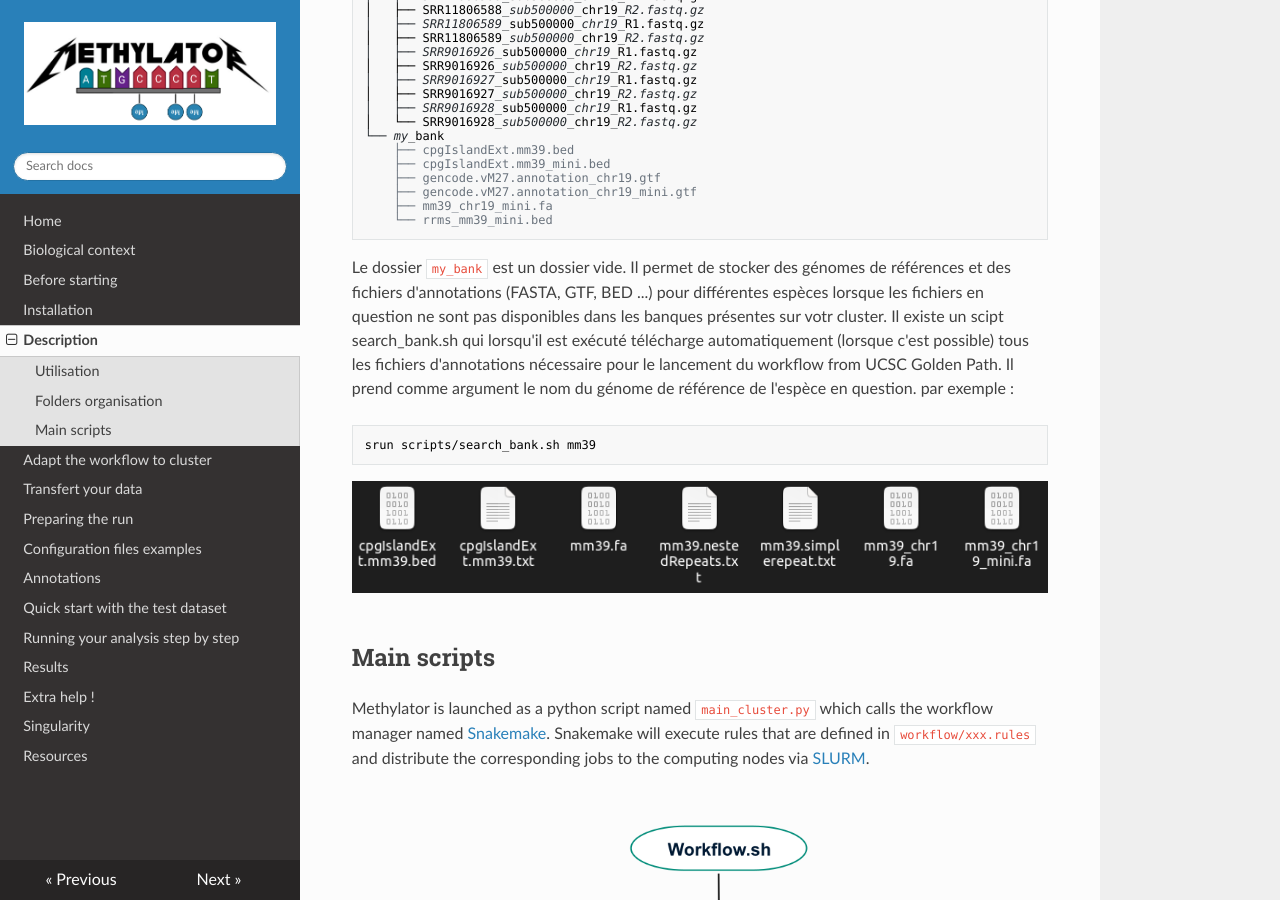
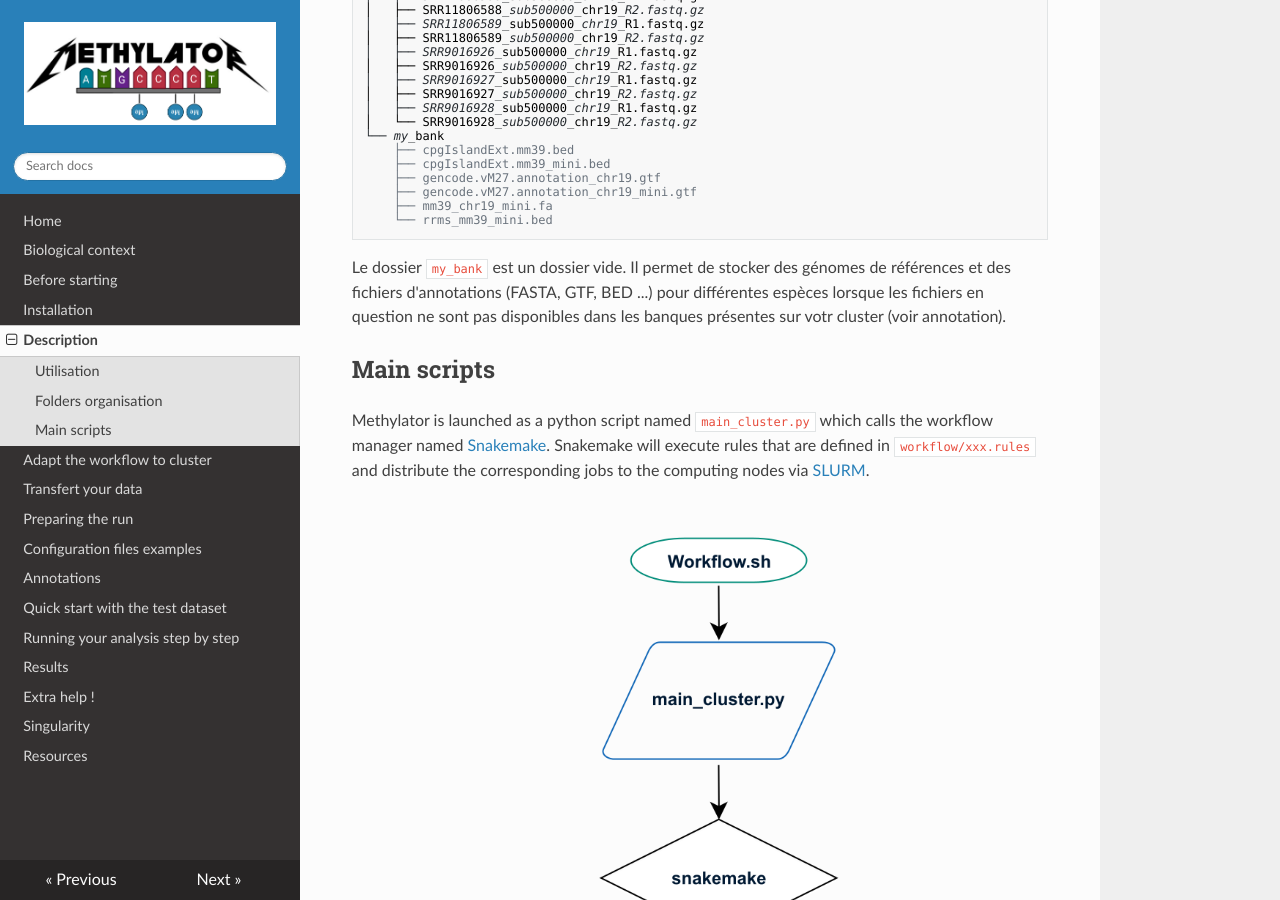
Before and after one commit to parisepigenetics/Methylator-Documentation, an MkDocs documentation site: the page built from docs/description.md, in a window 1280 px wide and 900 px high, scrolled down 2262 px. Built offline with MkDocs 1.6.1, drawn with Linux system fonts in a browser that asks for light colours; nearby versions of some CDN libraries.

Commit message:
Update description.md

````diff
--- a/docs/description.md
+++ b/docs/description.md
@@ -131,12 +131,7 @@ Le dossier ` TestDataset ` contient l'ensemble des fichiers nécessaire pour tes
     └── rrms_mm39_mini.bed
 ```
 
-Le dossier ` my_bank ` est un dossier vide. Il permet de stocker des génomes de références et des fichiers d'annotations (FASTA, GTF, BED ...) pour différentes espèces lorsque les fichiers en question ne sont pas disponibles dans les banques présentes sur votr cluster. Il existe un scipt search_bank.sh qui lorsqu'il est exécuté télécharge automatiquement (lorsque c'est possible) tous les fichiers d'annotations nécessaire pour le lancement du workflow from UCSC Golden Path. Il prend comme argument le nom du génome de référence de l'espèce en question. par exemple :
-
-``` sh
-srun scripts/search_bank.sh mm39
-```
-![search_banks](img/search_banks_example.png)
+Le dossier ` my_bank ` est un dossier vide. Il permet de stocker des génomes de références et des fichiers d'annotations (FASTA, GTF, BED ...) pour différentes espèces lorsque les fichiers en question ne sont pas disponibles dans les banques présentes sur votr cluster (voir annotation).
 
 
 ## Main scripts
````
